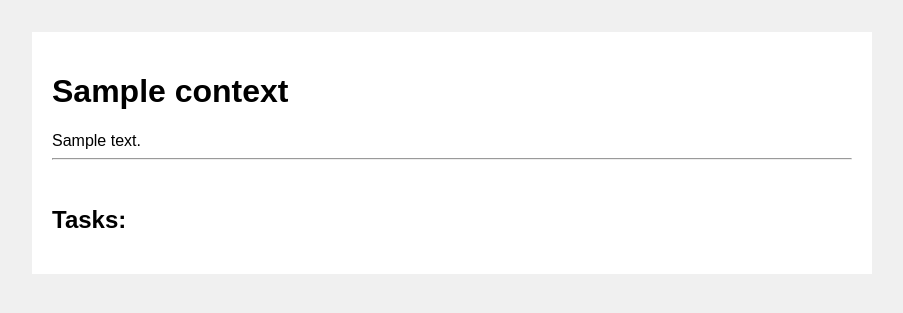
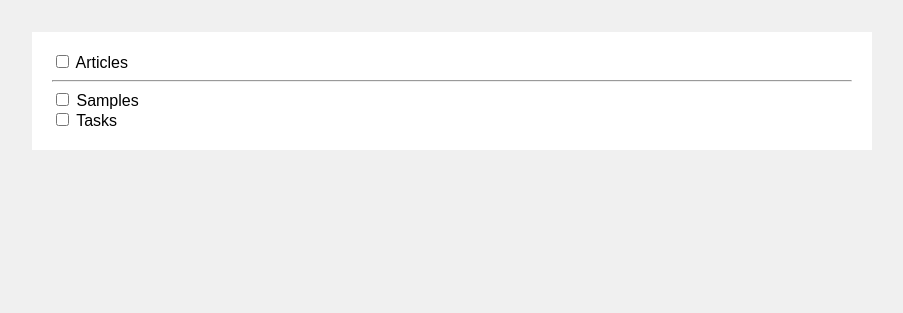
Before and after one commit to RescueRangersTema/initial-son-app, a Django app: template app/templates/lesson/lesson.html in a window 1280 px wide. Shown: the part 48-361 px from the top of the page, without its empty margins (188-1091 px from the left). Run offline with Django 3.2, Linux system fonts and the light colour scheme; the template is opened without the code that fills it: most values are stand-ins (such as "Sample title", 1, 10 or a date in 2020).

Commit message:
Додано гарний вивід із чекбоксами

```diff
--- a/app/lesson/views.py
+++ b/app/lesson/views.py
@@ -45,8 +45,8 @@ def view_excercise_article(request, pk):
 
     if article.exists():
 
-        sample_excercises = article.first().excercises.filter(is_sample = True)
-        excercises = article.first().excercises.filter(is_sample = False)
+        sample_excercises = article.first().excercises.filter(is_sample=True)
+        excercises = article.first().excercises.filter(is_sample=False)
 
         context = {
             'context': article.first(),
--- a/app/static/static/css/article.css
+++ b/app/static/static/css/article.css
@@ -35,5 +35,21 @@ code {
     /*font-family: 'Courier New', monospace;*/
 }
 
-.example {
-}
+/*.example {
+    max-height: 0;
+    overflow: hidden;
+    background-color: white;
+    transition: max-height 0.2s ease-out;
+}*/
+
+  .panel {
+    max-height: 0;
+    overflow: hidden;
+    background-color: white;
+    transition: max-height 0.2s ease-out;
+  }
+
+  .accordion:checked + .label-accordion + .panel {
+    max-height: 1000px;
+    transition: max-height 0.35s ease-in;
+  }
--- a/app/templates/lesson/lesson.html
+++ b/app/templates/lesson/lesson.html
@@ -10,26 +10,41 @@
 
 {% block body %}
     <main>
-        <h1>{{context.title}}</h1>
-            {{context.body | safe}}
+
+        <input type="checkbox" class="accordion" id="show_article">
+        <label class="label-accordion" for="show_article">Articles</label>
+        <div class="panel">
+            <h1>{{sample_excercises.items}}</h1>
+            <h1>{{context.title}}</h1>
+                {{context.body | safe}}
+        </div>
+
         <hr>
-        <br>
-        <h2>Tasks:</h2>
 
-        {% for item in context.excercises.values %}   {#% if forloop.counter < context.excercises.values|length|mul:"0.5" %#}
-            {% if forloop.counter <= sample_task_amount %}
+        <input type="checkbox" class="accordion" id="show_samples">
+        <label class="label-accordion" for="show_samples">Samples</label>
+        <div class="panel">
+            {#% if forloop.counter < context.excercises.values|length|mul:"0.5" %#}
+            {% for item in sample_excercises.values %}
+                <h3>{{item.title}}</h3>
+                <p>{{item.problem}}</p>
+                <br>
                 <div class="example">
-                    <h3>{{item.title}}</h3>
-                    <p>{{value.problem}}</p>
-                    <br>
-                    <p>{{value.explanation_solution}}</p>
-                    <code>{{value.solution}}</code>
+                    <p>{{item.explanation_solution}}</p>
+                    <code>{{item.solution}}</code>
+
                 </div>
-            {% endif %}
-            {% if forloop.counter > sample_task_amount %}
+            {% endfor %}
+        </div>
+
+        <input type="checkbox" class="accordion" id="show_tasks">
+        <label class="label-accordion" for="show_tasks">Tasks</label>
+        <div class="panel">
+            {% for item in excercises.values %}
                 <h3>{{item.title}}</h3>
-            {% endif %}
-        {% endfor %}
+                <p>{{item.problem}}</p>
+            {% endfor %}
+        </div>
 
     </main>
 {% endblock body %}
```
